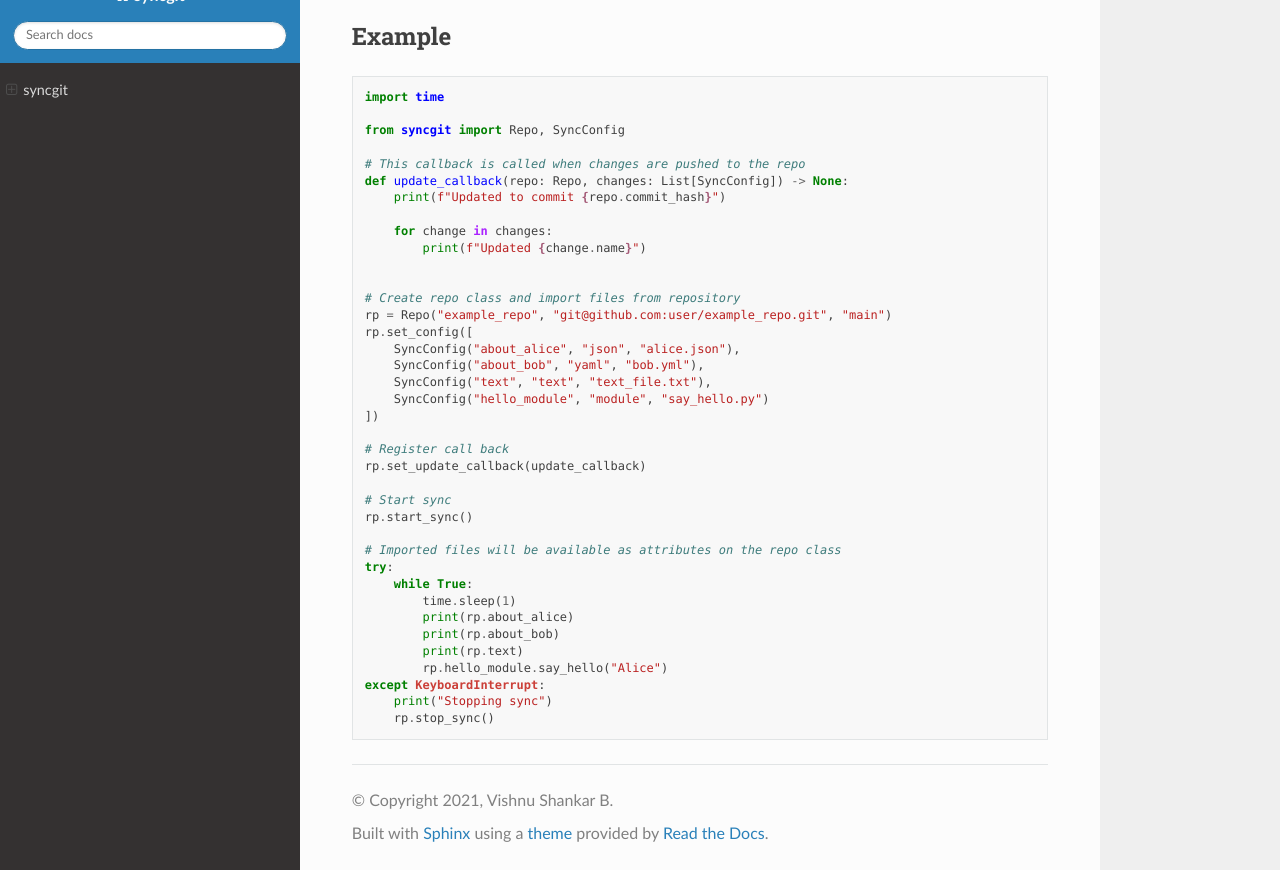
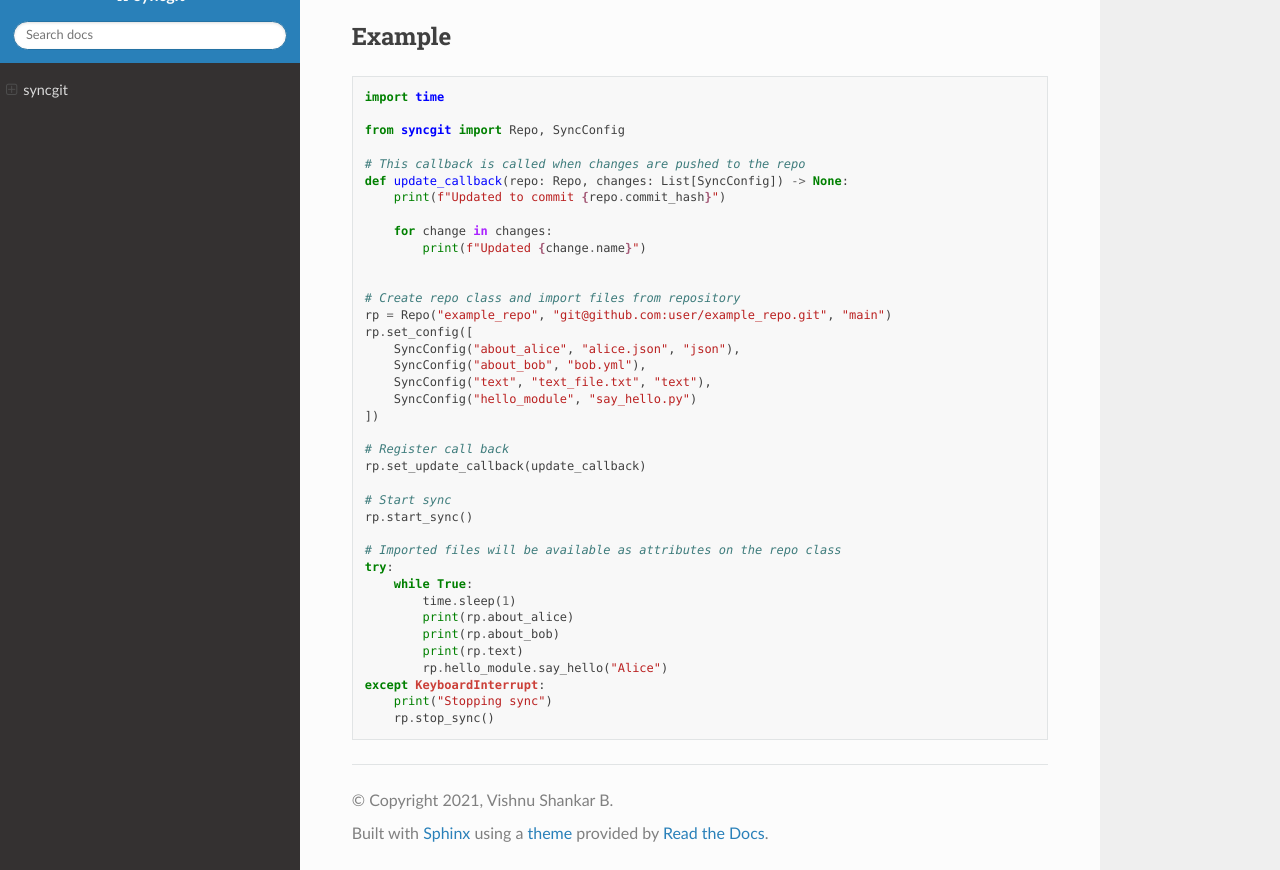
Before and after one commit to RainingComputers/syncgit, a Sphinx documentation site: the page built from docs/index.rst, in a window 1280 px wide and 900 px high, scrolled down 657 px, cut to the strip 30-900 px from the top of the window. Built offline with Sphinx 7.4.7 and the Read the Docs theme 2.0.0, drawn with Linux system fonts in a browser that asks for light colours.

```diff
--- a/docs/index.rst
+++ b/docs/index.rst
@@ -58,10 +58,10 @@ Example
    # Create repo class and import files from repository
    rp = Repo("example_repo", "git@github.com:user/example_repo.git", "main")
    rp.set_config([
-       SyncConfig("about_alice", "json", "alice.json"),
-       SyncConfig("about_bob", "yaml", "bob.yml"),
-       SyncConfig("text", "text", "text_file.txt"),
-       SyncConfig("hello_module", "module", "say_hello.py")
+       SyncConfig("about_alice", "alice.json", "json"),
+       SyncConfig("about_bob", "bob.yml"),
+       SyncConfig("text", "text_file.txt", "text"),
+       SyncConfig("hello_module", "say_hello.py")
    ])
 
    # Register call back
```
Also changed, not shown: README.md (+4 -4 lines).
